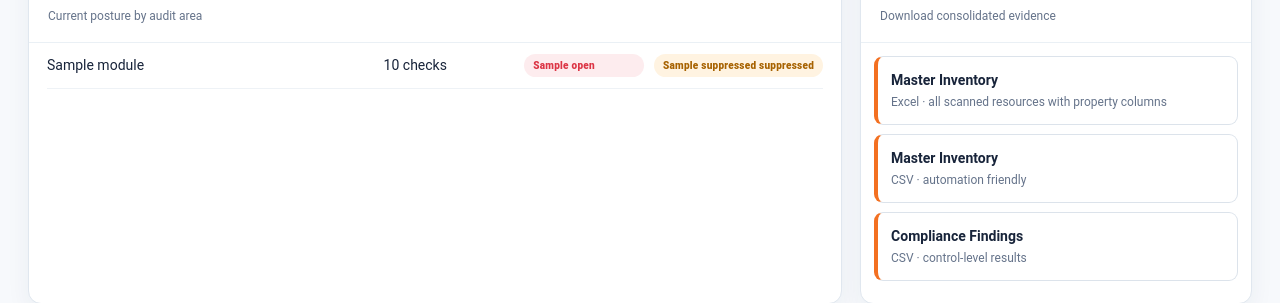
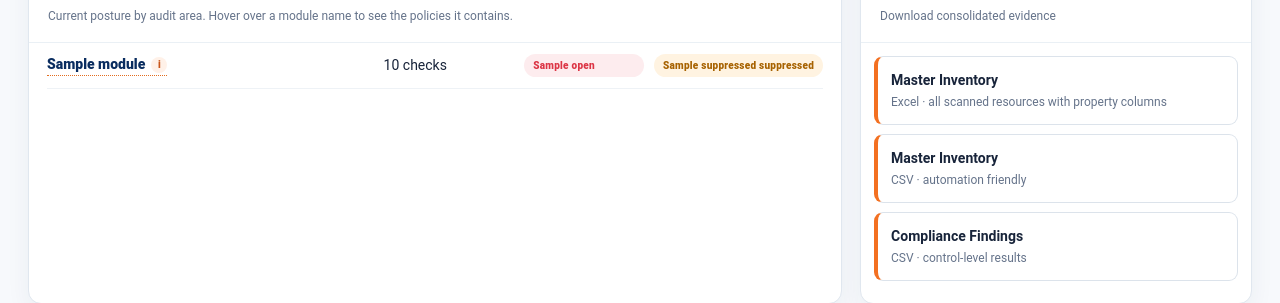
Before and after one commit to shankamal/AWS-C-SAGE, a Django app: template templates/compliance/dashboard.html in a window 1280 px wide. Shown: the part 1010-1313 px from the top of the page. Run offline with Django 5.2, Linux system fonts and the light colour scheme; the template is opened without the code that fills it: most values are stand-ins (such as "Sample title", 1, 10 or a date in 2020).

Commit message:
Show policy hover descriptions in dashboard compliance modules

```diff
--- a/templates/compliance/dashboard.html
+++ b/templates/compliance/dashboard.html
@@ -56,8 +56,36 @@
 </section>
 
 <section class="grid-two">
-  <article class="panel"><div class="panel-head"><div><h2>Compliance Modules</h2><p>Current posture by audit area</p></div><a href="{% url 'findings' %}">View grid →</a></div>
-    <div class="module-list">{% for m in modules %}<div class="module-row"><span>{{ m.name }}</span><span>{{ m.total }} checks</span><span class="badge badge-danger">{{ m.non_compliant }} open</span><span class="badge badge-warning">{{ m.suppressed }} suppressed</span></div>{% empty %}<p>No module results available.</p>{% endfor %}</div>
+  <article class="panel">
+    <div class="panel-head"><div><h2>Compliance Modules</h2><p>Current posture by audit area. Hover over a module name to see the policies it contains.</p></div><a href="{% url 'findings' %}">View grid →</a></div>
+    <div class="module-list">
+      {% for m in modules %}
+      <div class="module-row">
+        <div class="policy-tooltip module-policy-tooltip">
+          <span class="policy-name" tabindex="0" aria-describedby="module-tip-{{ forloop.counter }}">{{ m.name }}</span>
+          <div class="policy-tooltip-card" id="module-tip-{{ forloop.counter }}" role="tooltip">
+            <strong>{{ m.name }} compliance module</strong>
+            <p>This module contains {{ m.policy_count }} unique C-SAGE polic{{ m.policy_count|pluralize:"y,ies" }}. The descriptions below are taken from the latest scan results.</p>
+            <div class="module-policy-list">
+              {% for p in m.policies %}
+              <div class="module-policy-item">
+                <b>{{ p.title }}</b>
+                <span>{% if p.details %}{{ p.details|truncatechars:220 }}{% else %}This policy validates AWS resources against the C-SAGE compliance requirement and identifies deviations requiring review or remediation.{% endif %}</span>
+                <small>{{ p.rule_id }}{% if p.service %} · {{ p.service }}{% endif %}{% if p.severity %} · {{ p.severity }}{% endif %}</small>
+              </div>
+              {% empty %}
+              <div class="module-policy-item"><span>No policy description is available for this module in the latest scan.</span></div>
+              {% endfor %}
+            </div>
+            {% if m.policy_count > m.policies|length %}<div class="policy-tooltip-meta"><span>Showing {{ m.policies|length }} of {{ m.policy_count }} policies</span><span>Open Compliance Grid for all controls</span></div>{% endif %}
+          </div>
+        </div>
+        <span>{{ m.total }} checks</span>
+        <span class="badge badge-danger">{{ m.non_compliant }} open</span>
+        <span class="badge badge-warning">{{ m.suppressed }} suppressed</span>
+      </div>
+      {% empty %}<p>No module results available.</p>{% endfor %}
+    </div>
   </article>
   <article class="panel"><div class="panel-head"><div><h2>Audit Exports</h2><p>Download consolidated evidence</p></div></div>
     <div class="export-list"><a class="export-card" href="{% url 'export_inventory_xlsx' %}"><strong>Master Inventory</strong><span>Excel · all scanned resources with property columns</span></a><a class="export-card" href="{% url 'export_inventory_csv' %}"><strong>Master Inventory</strong><span>CSV · automation friendly</span></a><a class="export-card" href="{% url 'export_findings_csv' %}"><strong>Compliance Findings</strong><span>CSV · control-level results</span></a></div>
```
